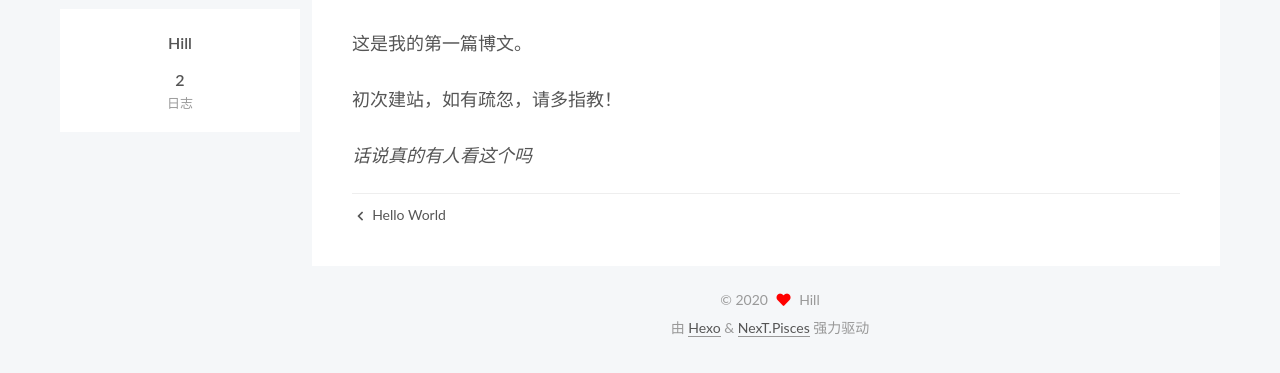
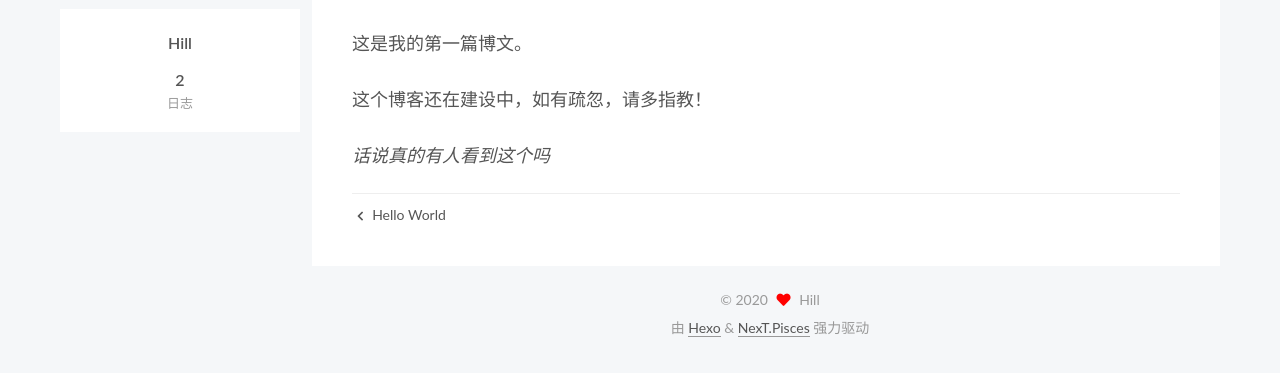
Before and after one commit to liumh819/xyz735.github.io, a plain HTML site: page 2020/04/25/My-New-Post/index.html in a window 1280 px wide. Shown: the part 189-562 px from the top of the page. Drawn offline with Linux system fonts and the light colour scheme.

Commit message:
Site updated: 2020-04-25 20:46:06

```diff
--- a/2020/04/25/My-New-Post/index.html
+++ b/2020/04/25/My-New-Post/index.html
@@ -20,15 +20,15 @@
     var CONFIG = {"hostname":"yoursite.com","root":"/","scheme":"Pisces","version":"7.8.0","exturl":false,"sidebar":{"position":"left","display":"post","padding":18,"offset":12,"onmobile":false},"copycode":{"enable":false,"show_result":false,"style":null},"back2top":{"enable":true,"sidebar":false,"scrollpercent":false},"bookmark":{"enable":false,"color":"#222","save":"auto"},"fancybox":false,"mediumzoom":false,"lazyload":false,"pangu":false,"comments":{"style":"tabs","active":null,"storage":true,"lazyload":false,"nav":null},"algolia":{"hits":{"per_page":10},"labels":{"input_placeholder":"Search for Posts","hits_empty":"We didn't find any results for the search: ${query}","hits_stats":"${hits} results found in ${time} ms"}},"localsearch":{"enable":false,"trigger":"auto","top_n_per_article":1,"unescape":false,"preload":false},"motion":{"enable":true,"async":false,"transition":{"post_block":"fadeIn","post_header":"slideDownIn","post_body":"slideDownIn","coll_header":"slideLeftIn","sidebar":"slideUpIn"}}};
   </script>
 
-  <meta name="description" content="这是我的第一篇博文。 初次建站，如有疏忽，请多指教！ 话说真的有人看这个吗">
+  <meta name="description" content="这是我的第一篇博文。 这个博客还在建设中，如有疏忽，请多指教！ 话说真的有人看到这个吗">
 <meta property="og:type" content="article">
 <meta property="og:title" content="My New Post">
 <meta property="og:url" content="http://yoursite.com/2020/04/25/My-New-Post/index.html">
 <meta property="og:site_name" content="Hill&#39;s Blog">
-<meta property="og:description" content="这是我的第一篇博文。 初次建站，如有疏忽，请多指教！ 话说真的有人看这个吗">
+<meta property="og:description" content="这是我的第一篇博文。 这个博客还在建设中，如有疏忽，请多指教！ 话说真的有人看到这个吗">
 <meta property="og:locale" content="zh_CN">
 <meta property="article:published_time" content="2020-04-25T08:50:19.000Z">
-<meta property="article:modified_time" content="2020-04-25T12:27:59.558Z">
+<meta property="article:modified_time" content="2020-04-25T12:45:31.864Z">
 <meta property="article:author" content="Hill">
 <meta name="twitter:card" content="summary">
 
@@ -174,7 +174,7 @@
               <span class="post-meta-item-text">发表于</span>
 
 
-              <time title="创建时间：2020-04-25 16:50:19 / 修改时间：20:27:59" itemprop="dateCreated datePublished" datetime="2020-04-25T16:50:19+08:00">2020-04-25</time>
+              <time title="创建时间：2020-04-25 16:50:19 / 修改时间：20:45:31" itemprop="dateCreated datePublished" datetime="2020-04-25T16:50:19+08:00">2020-04-25</time>
             </span>
 
 
@@ -189,8 +189,8 @@
 
 
         <p>这是我的第一篇博文。</p>
-<p>初次建站，如有疏忽，请多指教！</p>
-<p><em>话说真的有人看这个吗</em></p>
+<p>这个博客还在建设中，如有疏忽，请多指教！</p>
+<p><em>话说真的有人看到这个吗</em></p>
 
     </div>
 
```
Also changed, not shown: index.html (+3 -3 lines), 1 other file.
